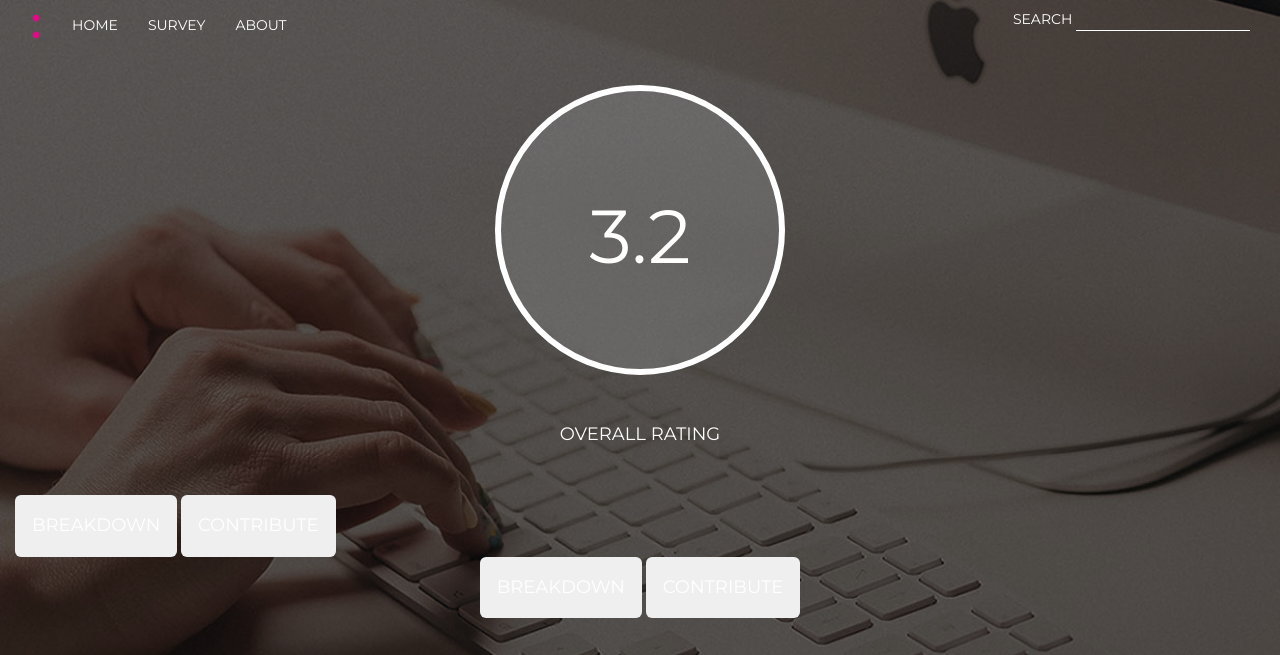
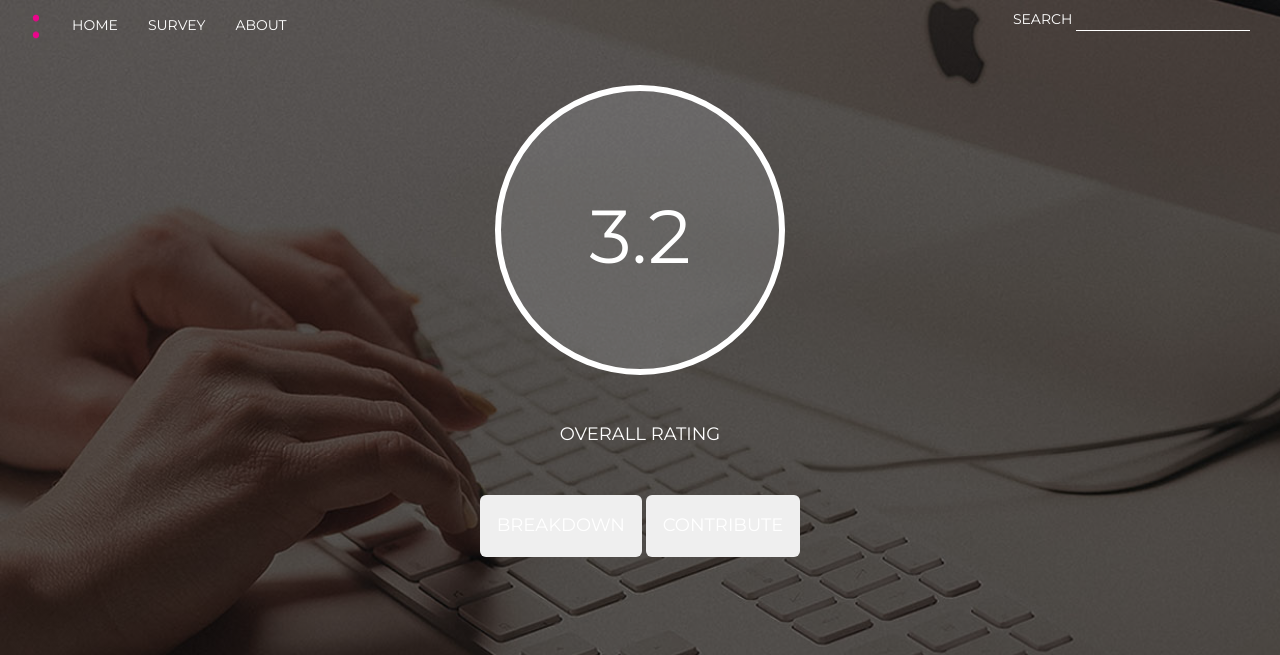
Before and after one commit to franziskagoltz/theratio, a Flask app: template templates/company_info.html in a window 1280 px wide. Shown: the top 655 px of the page. Run offline with Flask 2, Linux system fonts and the light colour scheme; the template is opened without the code that fills it, so the values that code supplies are empty; parts of the project's set-up code (start-up, migrations or seed data) failed here and were passed over; some libraries are stand-ins or nearby versions.

Commit message:
Edit company info buttons

```diff
--- a/templates/company_info.html
+++ b/templates/company_info.html
@@ -15,15 +15,10 @@
     </div>
     <br><br>
     <h4>OVERALL RATING</h4><br><br>
-    <button type="button" id="breakdown" class="btn btn-secondary btn-lg"><h4>BREAKDOWN</h4></button>
-    <a href="/survey">
-    <button type="button"  class="btn btn-secondary btn-lg"><h4>CONTRIBUTE</h4></button>
-    </a>
     <div style="text-align:center;">
       <button type="button" class="btn btn-secondary btn-lg"><h4>BREAKDOWN</h4></button>
-      <span>    </span>
-      <button type="button" class="btn btn-secondary btn-lg"><h4>CONTRIBUTE</h4></button>
-  </div>
+      <a href="/survey"><button type="button" class="btn btn-secondary btn-lg"><h4>CONTRIBUTE</h4></button></a>
+    </div>
     <br>
 
     <div class="landing-page">
```
